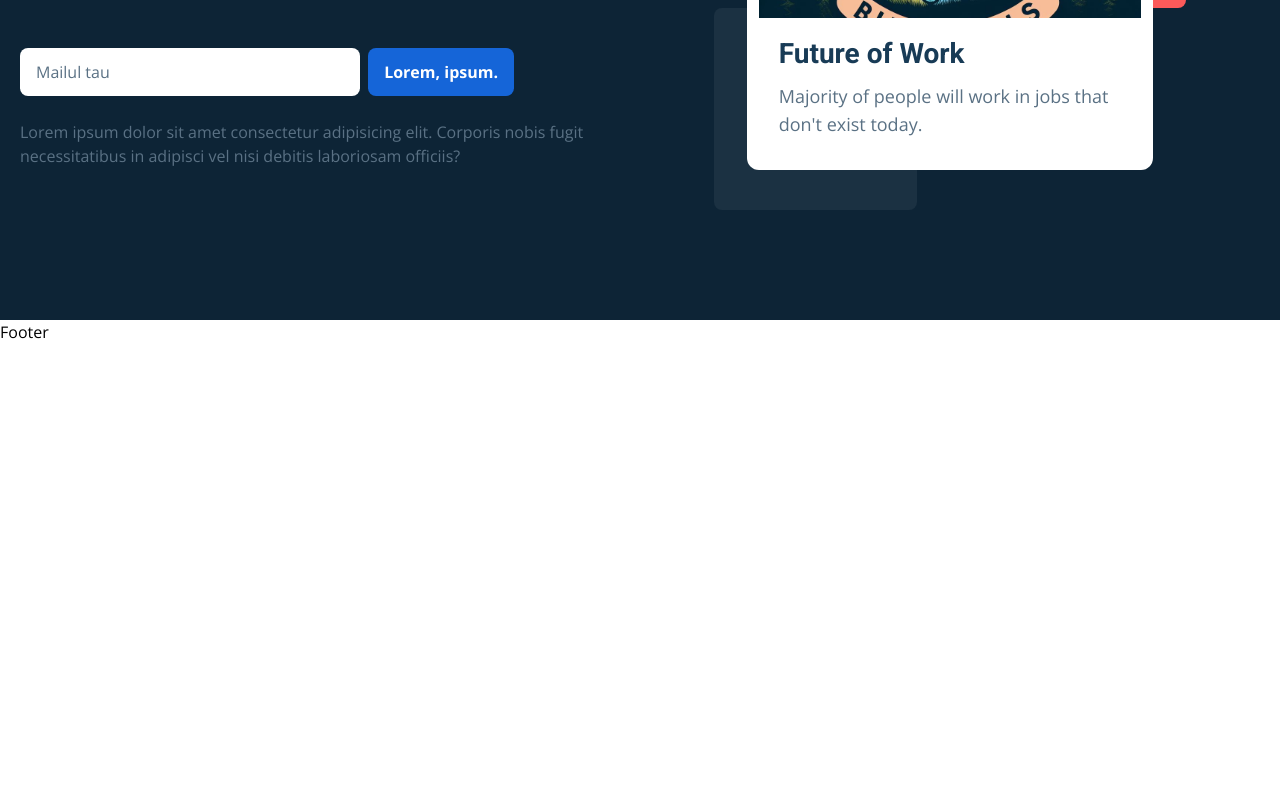
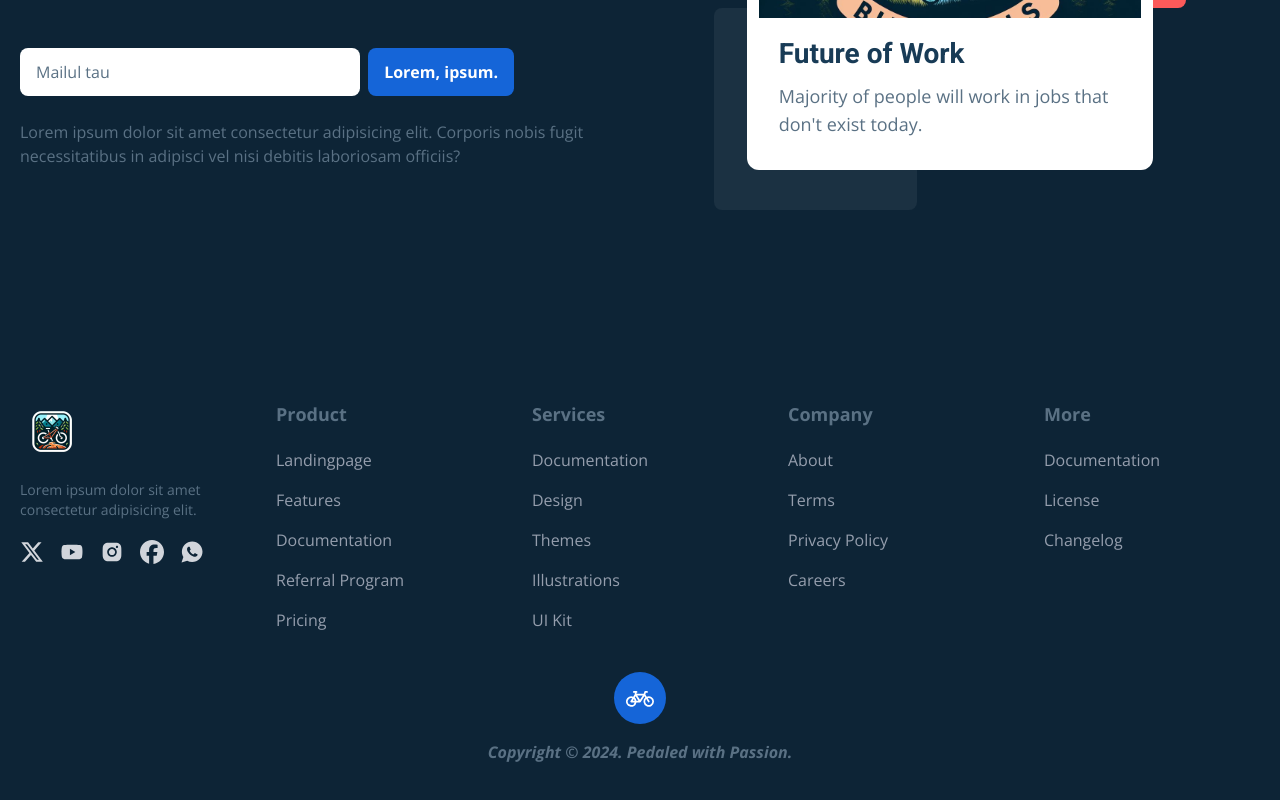
Before and after one commit to gabistanciu24/BikeTrails-MERN-tailwind, a React (Create React App) app: page / in a window 1280 px wide. Shown: the part 1690-2490 px from the top of the page. Before the commit the page ends 2034 px from the top, so only its background shows below. Built offline with nearby package versions, Linux system fonts and the light colour scheme.

Commit message:
Fix CTA photo div for medium devides and add Footer.

```diff
--- a/src/components/Footer.jsx
+++ b/src/components/Footer.jsx
@@ -1,7 +1,135 @@
 import React from "react";
+import { images } from "../constants";
+import { FaXTwitter } from "react-icons/fa6";
+import { FaFacebook } from "react-icons/fa6";
+import { AiFillYoutube } from "react-icons/ai";
+import { AiFillInstagram } from "react-icons/ai";
+import { IoLogoWhatsapp } from "react-icons/io";
+import { BsBicycle } from "react-icons/bs";
 
 const Footer = () => {
-  return <div>Footer</div>;
+  return (
+    <section className="bg-dark-hard">
+      <footer className="container mx-auto grid grid-cols-10 px-5 py-10 gap-y-10 gap-x-5 md:pt-20 md:grid-cols-12 lg:grid-cols-10 lg:gap-x-10">
+        <div className="col-span-5 md:col-span-4 lg:col-span-2">
+          <h3 className="text-dark-light font-bold md:text-lg">Product</h3>
+          <ul className="text-[#959EAD] text-sm mt-5 space-y-4 md:text-base">
+            <li>
+              <a href="/">Landingpage</a>
+            </li>
+            <li>
+              <a href="/">Features</a>
+            </li>
+            <li>
+              <a href="/">Documentation</a>
+            </li>
+            <li>
+              <a href="/">Referral Program</a>
+            </li>
+            <li>
+              <a href="/">Pricing</a>
+            </li>
+          </ul>
+        </div>
+        <div className="col-span-5 md:col-span-4 lg:col-span-2">
+          <h3 className="text-dark-light font-bold md:text-lg">Services</h3>
+          <ul className="text-[#959EAD] text-sm mt-5 space-y-4 md:text-base">
+            <li>
+              <a href="/">Documentation</a>
+            </li>
+            <li>
+              <a href="/">Design</a>
+            </li>
+            <li>
+              <a href="/">Themes</a>
+            </li>
+            <li>
+              <a href="/">Illustrations</a>
+            </li>
+            <li>
+              <a href="/">UI Kit</a>
+            </li>
+          </ul>
+        </div>
+        <div className="col-span-5 md:col-span-4 md:col-start-5 lg:col-span-2 lg:col-start-auto">
+          <h3 className="text-dark-light font-bold md:text-lg">Company</h3>
+          <ul className="text-[#959EAD] text-sm mt-5 space-y-4 md:text-base">
+            <li>
+              <a href="/">About</a>
+            </li>
+            <li>
+              <a href="/">Terms</a>
+            </li>
+            <li>
+              <a href="/">Privacy Policy</a>
+            </li>
+            <li>
+              <a href="/">Careers</a>
+            </li>
+          </ul>
+        </div>
+        <div className="col-span-5 md:col-span-4 lg:col-span-2">
+          <h3 className="text-dark-light font-bold md:text-lg">More</h3>
+          <ul className="text-[#959EAD] text-sm mt-5 space-y-4 md:text-base">
+            <li>
+              <a href="/">Documentation</a>
+            </li>
+            <li>
+              <a href="/">License</a>
+            </li>
+            <li>
+              <a href="/">Changelog</a>
+            </li>
+          </ul>
+        </div>
+        <div className="col-span-10 md:order-first md:col-span-4 lg:col-span-2">
+          <img
+            src={images.HeroLogo}
+            alt="logo"
+            className="mx-auto w-16 md:mx-0"
+          />
+          <p className="text-sm text-dark-light text-center mt-4 md:text-left md:text-base lg:text-sm">
+            Lorem ipsum dolor sit amet consectetur adipisicing elit.
+          </p>
+          <ul className="flex justify-center items-center mt-5 space-x-4 text-gray-300 md:justify-start">
+            <li>
+              <a href="/">
+                <FaXTwitter className="w-6 h-auto" />
+              </a>
+            </li>
+            <li>
+              <a href="/">
+                <AiFillYoutube className="w-6 h-auto" />
+              </a>
+            </li>
+            <li>
+              <a href="/">
+                <AiFillInstagram className="w-6 h-auto" />
+              </a>
+            </li>
+            <li>
+              <a href="/">
+                <FaFacebook className="w-6 h-auto" />
+              </a>
+            </li>
+            <li>
+              <a href="/">
+                <IoLogoWhatsapp className="w-6 h-auto" />
+              </a>
+            </li>
+          </ul>
+        </div>
+        <div className="hidden md:flex flex-col items-center space-y-4 md:col-span-12 lg:col-span-10">
+          <div className="bg-primary text-white p-3 rounded-full">
+            <BsBicycle className="w-7 h-auto" />
+          </div>
+          <p className="font-bold italic text-dark-light">
+            Copyright &copy; 2024. Pedaled with Passion.
+          </p>
+        </div>
+      </footer>
+    </section>
+  );
 };
 
 export default Footer;
--- a/src/pages/home/container/CTA.jsx
+++ b/src/pages/home/container/CTA.jsx
@@ -48,7 +48,7 @@
               necessitatibus in adipisci vel nisi debitis laboriosam officiis?
             </p>
           </div>
-          <div className="ol-span-12 hidden mb-[4.375rem] md:block md:order-first lg:col-span-6 lg:order-last">
+          <div className="col-span-12 hidden mb-[4.375rem] md:block md:order-first lg:col-span-6 lg:order-last">
             <div className="w-3/4 mx-auto relative">
               <div className="w-1/2 h-1/2 bg-[#FC5A5A] rounded-lg absolute top-[10%] -right-[8%]" />
               <div className="w-1/2 h-1/2 bg-white rounded-lg opacity-[.06] absolute -bottom-[10%] -left-[8%]" />
```
